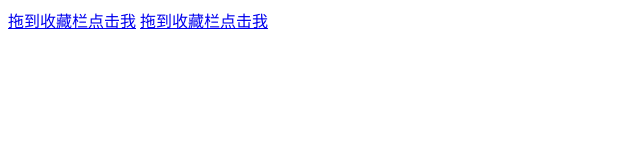
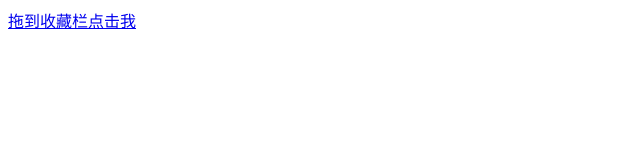
Before and after one commit to WangHexie/queAndAns, a plain HTML site: page index.html in a window 1280 px wide. Shown: the whole page, without its empty margins (0-640 px from the left). Drawn offline with Linux system fonts and the light colour scheme.

Commit message:
Update index.html

```diff
--- a/index.html
+++ b/index.html
@@ -7,7 +7,7 @@
 <body>
 
 <a href="javascript: (function(){var d2 = $('[name=mainFrame]').contents();var butt = $('[value=显示答案]', d2);butt.attr('disabled', false);})()">拖到收藏栏点击我</a>
-<a href="javascript:(function(){var d2=$('[name=mainFrame]').contents();var butt=$('[value=显示答案]',d2);butt.attr('disabled',false);})();">拖到收藏栏点击我</a>
+
 </body>
 
 </html>
```
